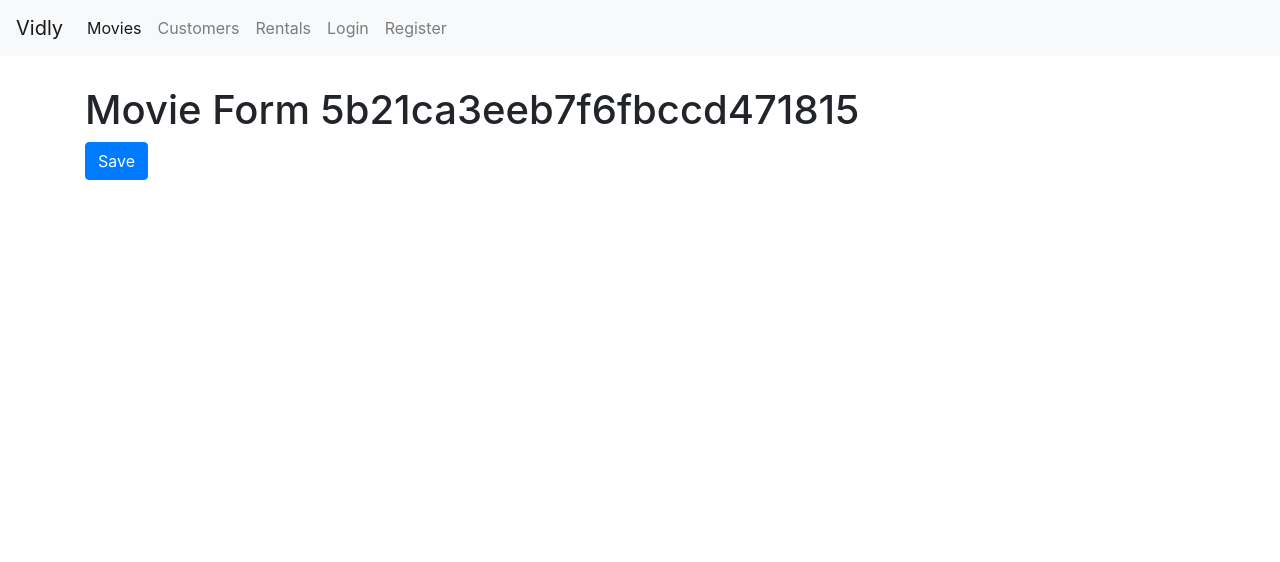
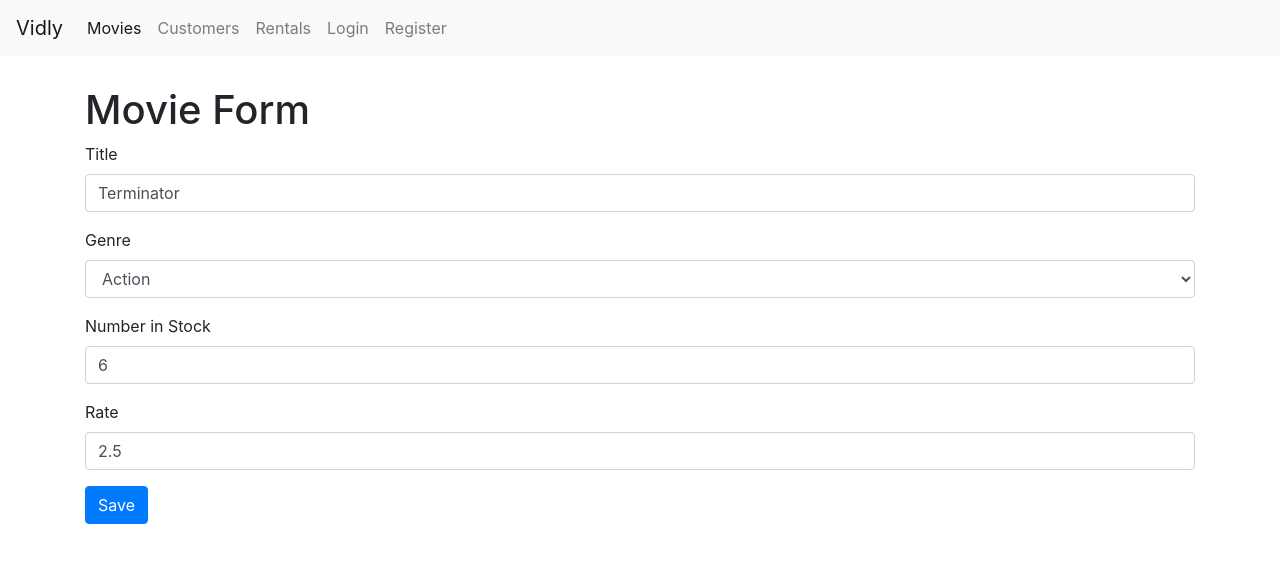
Before and after one commit to chami98/Video-Rental-Web-App, a React (Create React App) app: page /movies/5b21ca3eeb7f6fbccd471815 in a window 1280 px wide. Shown: the top 562 px of the page. Built offline with nearby package versions, Linux system fonts and the light colour scheme.

Commit message:
new movie component added

```diff
--- a/src/App.js
+++ b/src/App.js
@@ -25,7 +25,7 @@
             <Route path="/rentals" component={Rentals} />
             <Route path="/not-found" component={NotFound} />
             <Redirect from="/" exact to="movies" />
-            <Redirect exact to="not-found" />
+            <Redirect exact to="/not-found" />
           </Switch>
         </main>
       </React.Fragment>
--- a/src/components/common/form.jsx
+++ b/src/components/common/form.jsx
@@ -1,6 +1,7 @@
 import React, { Component } from "react";
 import Joi from "joi-browser";
 import Input from "./input";
+import Select from "./select";
 
 class Form extends Component {
   state = {
@@ -43,7 +44,7 @@
 
     const data = { ...this.state.data };
     data[input.name] = input.value;
-    this.setState({ data });
+    this.setState({ data, errors });
   };
 
   renderButton(label) {
@@ -51,6 +52,21 @@
       <button disabled={this.validate()} className="btn btn-primary">
         {label}
       </button>
+    );
+  }
+
+  renderSelect(name, label, options) {
+    const { data, errors } = this.state;
+
+    return (
+      <Select
+        name={name}
+        value={data[name]}
+        label={label}
+        options={options}
+        onChange={this.handleChange}
+        error={errors[name]}
+      />
     );
   }
 
--- /dev/null
+++ b/src/components/common/select.jsx
@@ -0,0 +1,20 @@
+import React, { Component } from "react";
+
+const Select = ({ name, label, options, error, ...rest }) => {
+  return (
+    <div className="form-group">
+      <label htmlFor={name}>{label}</label>
+      <select name={name} id={name} {...rest} className="form-control">
+        <option value="" />
+        {options.map((option) => (
+          <option key={option._id} value={option._id}>
+            {option.name}
+          </option>
+        ))}
+      </select>
+      {error && <div className="alert alert-danger"> {error} </div>}
+    </div>
+  );
+};
+
+export default Select;
--- a/src/components/movieForm.jsx
+++ b/src/components/movieForm.jsx
@@ -1,16 +1,83 @@
 import React, { Component } from "react";
-const MovieForm = ({ match, history }) => {
-  return (
-    <div>
-      <h1>Movie Form {match.params.id}</h1>
-      <button
-        className="btn btn-primary"
-        onClick={() => history.push("/movies")}
-      >
-        Save
-      </button>
-    </div>
-  );
-};
+import Joi from "joi-browser";
+import Form from "./common/form";
+import { getMovie, saveMovie } from "../services/fakeMovieService";
+import { getGenres } from "../services/fakeGenreService";
+import { genres } from "./../services/fakeGenreService";
+
+class MovieForm extends Form {
+  state = {
+    data: {
+      title: "",
+      genreId: "",
+      numberInStock: "",
+      dailyRentalRate: "",
+    },
+    genres: [],
+    errors: {},
+  };
+
+  schema = {
+    _id: Joi.string(),
+    genreId: Joi.string(),
+    title: Joi.string().required().label("Title"),
+    numberInStock: Joi.number()
+      .required()
+      .min(0)
+      .max(100)
+      .label("Number in Stock"),
+    dailyRentalRate: Joi.number()
+      .required()
+      .min(0)
+      .max(10)
+      .label("Daily Rental Rate"),
+  };
+
+  componentDidMount() {
+    const genres = getGenres();
+    this.setState({ genres });
+
+    const movieId = this.props.match.params.id;
+    if (movieId === "new") return;
+
+    const movie = getMovie(movieId);
+    if (!movie) return this.props.history.replace("/not-found");
+
+    this.setState({
+      data: this.mapToViewModel(movie),
+    });
+  }
+
+  mapToViewModel(movie) {
+    return {
+      _id: movie._id,
+      title: movie.title,
+      genreId: movie.genre._id,
+      numberInStock: movie.numberInStock,
+      dailyRentalRate: movie.dailyRentalRate,
+    };
+  }
+
+  doSubmit = () => {
+    saveMovie(this.state.data);
+
+    this.props.history.push("/movies");
+  };
+
+  render() {
+    return (
+      <div>
+        <h1>Movie Form</h1>
+        <form onSubmit={this.handleSubmit}>
+          {this.renderInput("title", "Title")}
+          {this.renderSelect("genreId", "Genre", this.state.genres)}
+          {this.renderInput("numberInStock", "Number in Stock", "number")}
+          {this.renderInput("dailyRentalRate", "Rate")}
+          {this.renderButton("Save")}
+        </form>
+      </div>
+    );
+  }
+}
 
 export default MovieForm;
--- a/src/components/movies.jsx
+++ b/src/components/movies.jsx
@@ -6,6 +6,7 @@
 import { getGenres } from "../services/fakeGenreService";
 import MoviesTable from "./moviesTable";
 import _ from "lodash";
+import { Link } from "react-router-dom";
 
 const findIndexByDefault = (genresArr) => {
   for (let i = 0; i < genresArr.length; i++) {
@@ -110,6 +111,12 @@
           />
         </div>
         <div className="col">
+          <Link
+            to="/movies/new"
+            className="btn btn-primary"
+            style={{ marginBottom: 20 }}>New Movie
+          </Link>
+
           <p>Showing {totalCount} movies in the database</p>
           <MoviesTable
             movies={movies}
--- a/src/services/fakeGenreService.js
+++ b/src/services/fakeGenreService.js
@@ -1,5 +1,5 @@
 export const genres = [
-  { _id: "5b21ca3eeb7f6fbccd471818", name: "Action" , default: true },
+  { _id: "5b21ca3eeb7f6fbccd471818", name: "Action" ,  },
   { _id: "5b21ca3eeb7f6fbccd471814", name: "Comedy" },
   { _id: "5b21ca3eeb7f6fbccd471820", name: "Thriller"  },
 ];
--- a/src/services/fakeMovieService.js
+++ b/src/services/fakeMovieService.js
@@ -78,13 +78,14 @@
 
 export function saveMovie(movie) {
   let movieInDb = movies.find((m) => m._id === movie._id) || {};
+  console.log(movie)
   movieInDb.name = movie.name;
   movieInDb.genre = genresAPI.genres.find((g) => g._id === movie.genreId);
   movieInDb.numberInStock = movie.numberInStock;
   movieInDb.dailyRentalRate = movie.dailyRentalRate;
 
   if (!movieInDb._id) {
-    movieInDb._id = Date.now();
+    movieInDb._id = Date.now().toString();
     movies.push(movieInDb);
   }
 
```
